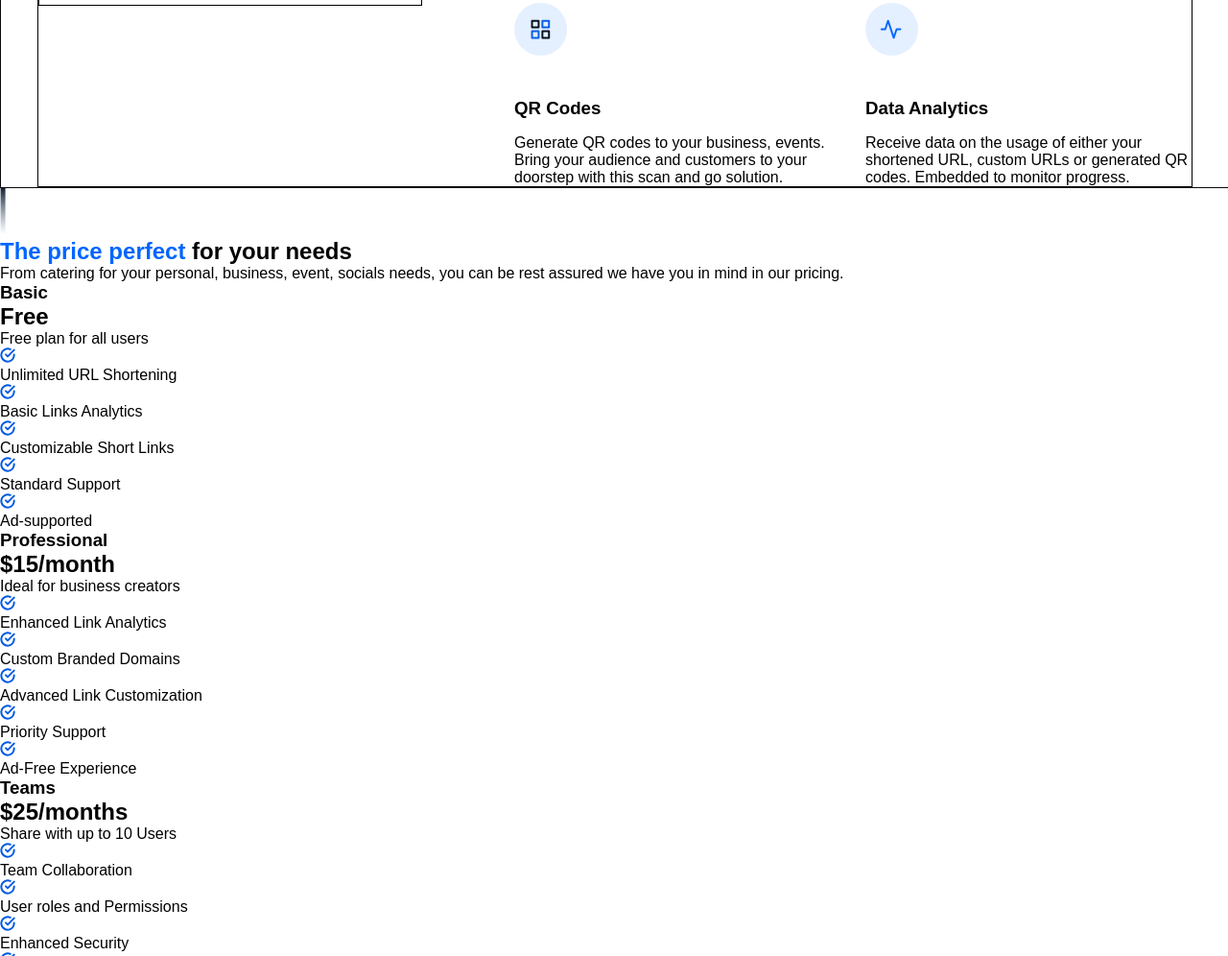
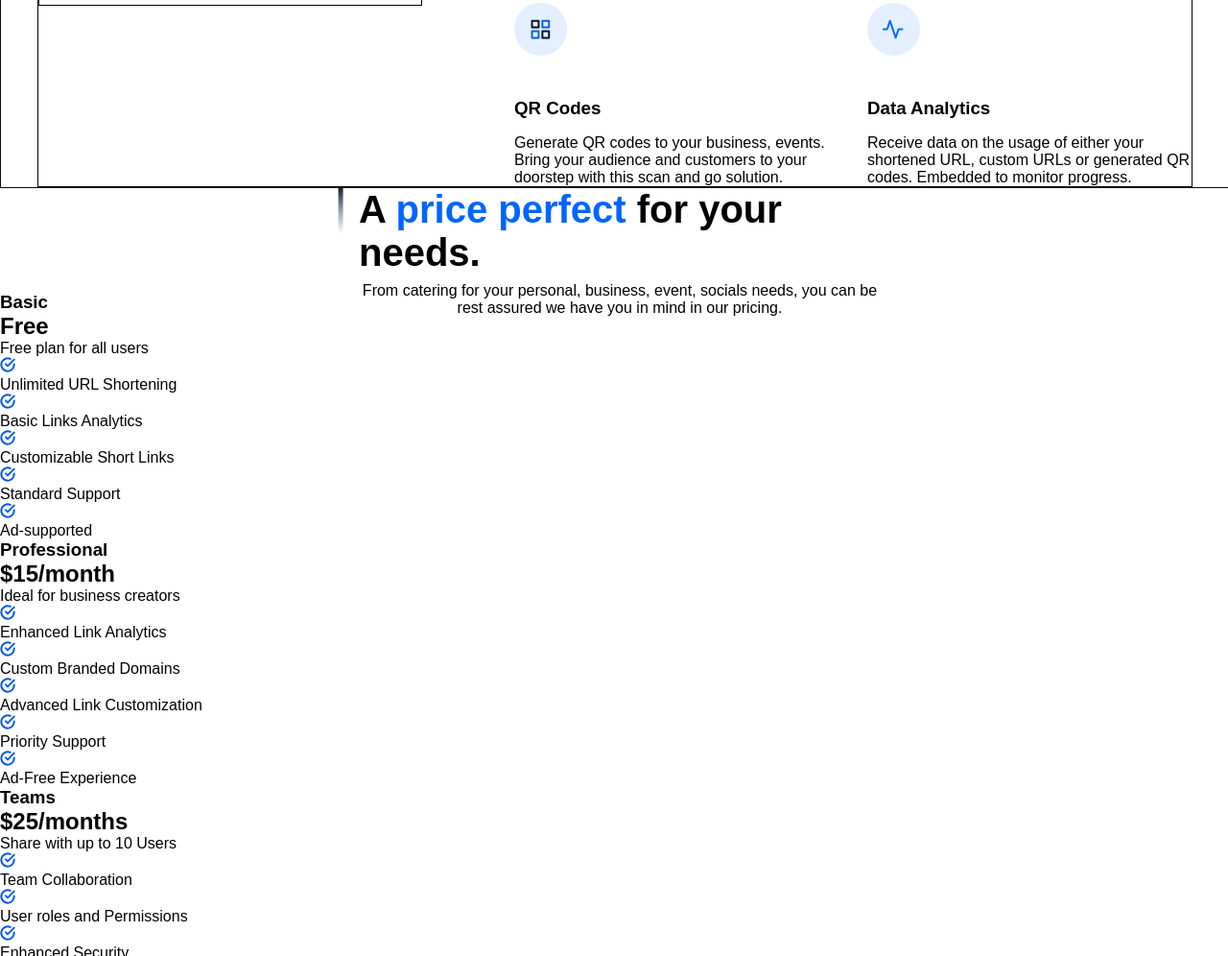
Before and after one commit to edememediong1/Altschool-Assignment-First-Semester, a plain HTML site: page index.html in a window 1280 px wide. Shown: the part 1598-2594 px from the top of the page at 96% size. Drawn offline with Linux system fonts and the light colour scheme; a web font is replaced by a local one.

Commit message:
Styling the pricing cards#1

```diff
--- a/index.html
+++ b/index.html
@@ -148,11 +148,13 @@
 
     </section>
 
+    <!----------------- pricing-container ----------->
+
     <section class="pricing-container">
         <div class="pricing-info">
             <div class="price-head">
                 <img src="./assets/Line 70.svg" alt="line">
-                <h2><span>The price perfect</span> for your needs</h2>
+                <h4>A <span>price perfect</span> for your needs.</h4>
             </div>
             <p>From catering for your personal, business, event, socials needs, you can be rest assured we have you in mind in our pricing.</p>
         </div>
--- a/styles/styles.css
+++ b/styles/styles.css
@@ -299,3 +299,37 @@ span{
 .feature h3{
     margin-bottom: 16px;
 }
+
+.feature p{
+    width: 340px;
+}
+
+/* -----------Pricing Container-------- */
+
+.pricing-info{
+    width: 576px;
+    height: 108px;
+    margin: auto;
+    align-items: center;
+}
+
+.price-head{
+    display: flex;
+    gap: 16px;
+    margin-bottom: 8px;
+    font-size: 40px;
+}
+
+.price-head img{
+    height: 48px;
+}
+
+.price-head h4{
+    width: 560px;
+}
+
+.pricing-info p{
+    margin-left: 16px;
+    text-align: center;
+    width: 556px;
+}
```
